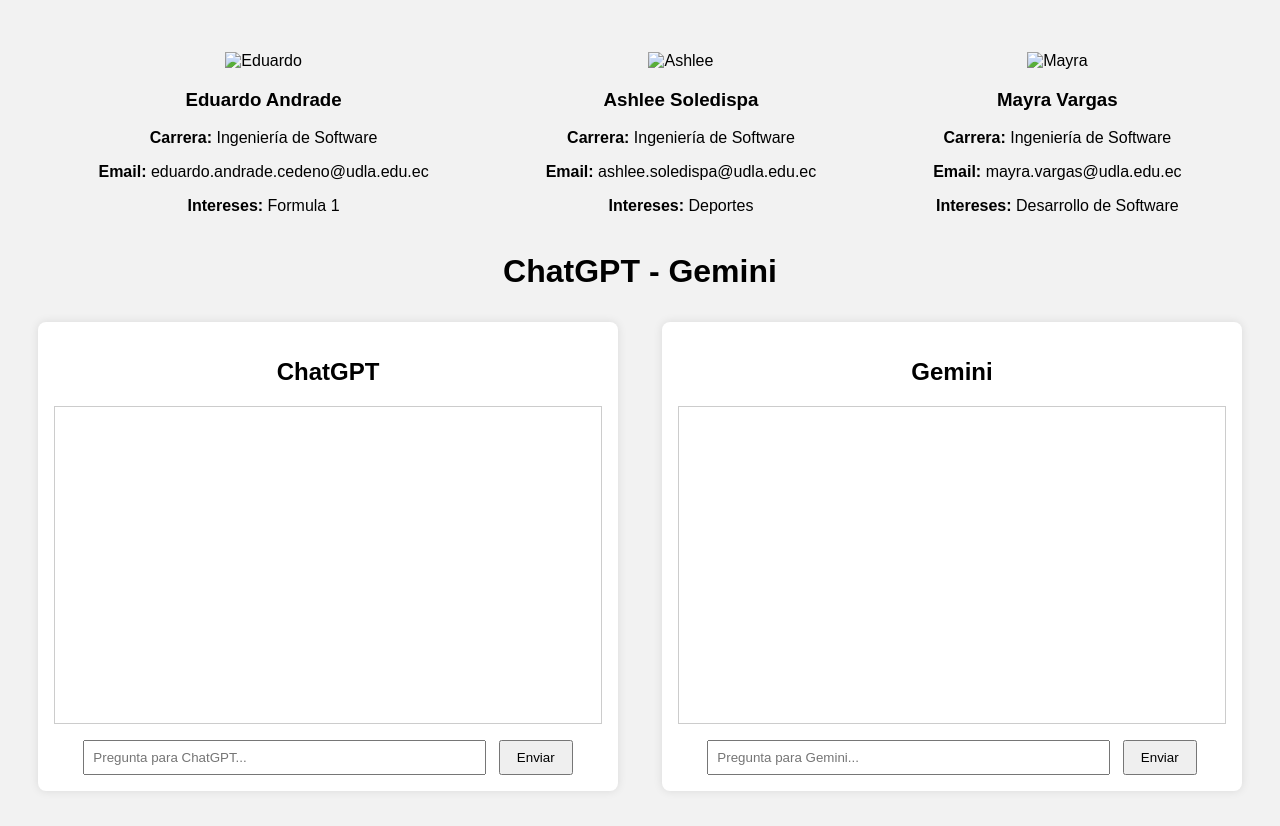
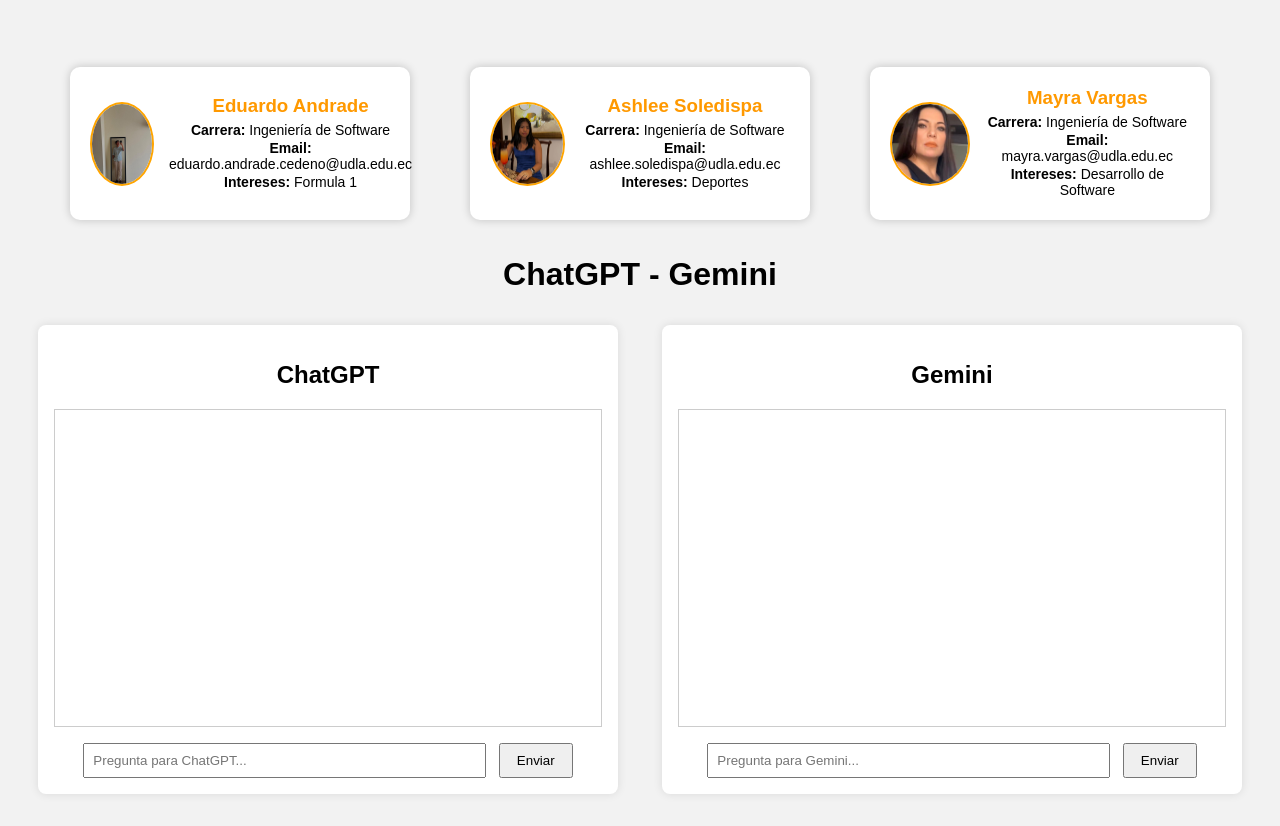
Before and after one commit to edjam006/Andrade_Soledispa_VargasTallerChatBot, a plain HTML site: page Andrade_Soledispa_VargasTallerChatBot/wwwroot/index.html in a window 1280 px wide. Drawn offline with Linux system fonts and the light colour scheme.

Commit message:
Mejora de estilos en las tarjetas, junto a fotos añadidas

```diff
--- a/Andrade_Soledispa_VargasTallerChatBot/wwwroot/index.html
+++ b/Andrade_Soledispa_VargasTallerChatBot/wwwroot/index.html
@@ -3,7 +3,7 @@
 <head>
     <div class="tarjetas-container">
         <div class="tarjeta">
-            <img src="images/eduardo.jpg" alt="Eduardo" class="foto">
+            <img src="images/eduardo.jpeg" alt="Eduardo" class="foto">
             <div class="info">
                 <h3>Eduardo Andrade</h3>
                 <p><strong>Carrera:</strong> Ingeniería de Software</p>
@@ -13,7 +13,7 @@
         </div>
 
         <div class="tarjeta">
-            <img src="images/jose.jpg" alt="Ashlee" class="foto">
+            <img src="images/ashlee.jpeg" alt="Ashlee" class="foto">
             <div class="info">
                 <h3>Ashlee Soledispa</h3>
                 <p><strong>Carrera:</strong> Ingeniería de Software</p>
@@ -23,7 +23,7 @@
         </div>
 
         <div class="tarjeta">
-            <img src="images/ana.jpg" alt="Mayra" class="foto">
+            <img src="images/mayra.jpeg" alt="Mayra" class="foto">
             <div class="info">
                 <h3>Mayra Vargas</h3>
                 <p><strong>Carrera:</strong> Ingeniería de Software</p>
--- a/Andrade_Soledispa_VargasTallerChatBot/wwwroot/style.css
+++ b/Andrade_Soledispa_VargasTallerChatBot/wwwroot/style.css
@@ -16,6 +16,36 @@ h1 {
     margin: 20px auto;
     max-width: 1200px;
     flex-wrap: wrap;
+}
+
+.tarjeta {
+    background: white;
+    border-radius: 10px;
+    box-shadow: 0 0 10px rgba(0,0,0,0.2);
+    width: 300px;
+    margin: 15px;
+    padding: 20px;
+    display: flex;
+    align-items: center;
+}
+
+.foto {
+    width: 80px;
+    height: 80px;
+    border-radius: 50%;
+    object-fit: cover;
+    margin-right: 15px;
+    border: 2px solid orange;
+}
+
+.info h3 {
+    margin: 0 0 5px 0;
+    color: #f90;
+}
+
+.info p {
+    margin: 2px 0;
+    font-size: 14px;
 }
 
 .chat-container {
```
Also changed, not shown: Andrade_Soledispa_VargasTallerChatBot/wwwroot/images/ashlee.jpeg (added), Andrade_Soledispa_VargasTallerChatBot/wwwroot/images/eduardo.jpeg (added), Andrade_Soledispa_VargasTallerChatBot/wwwroot/images/mayra.jpeg (added).
